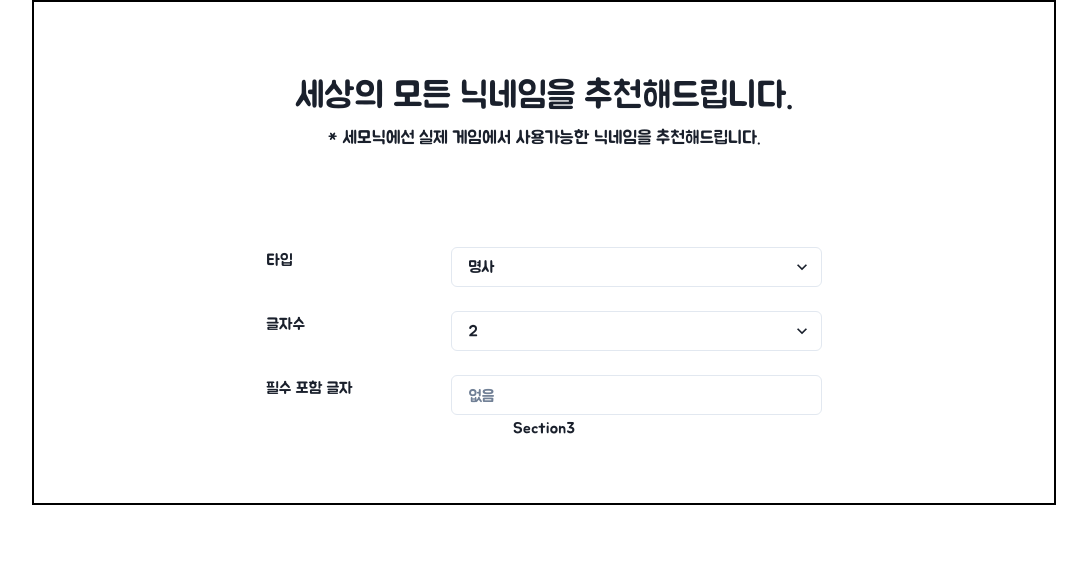
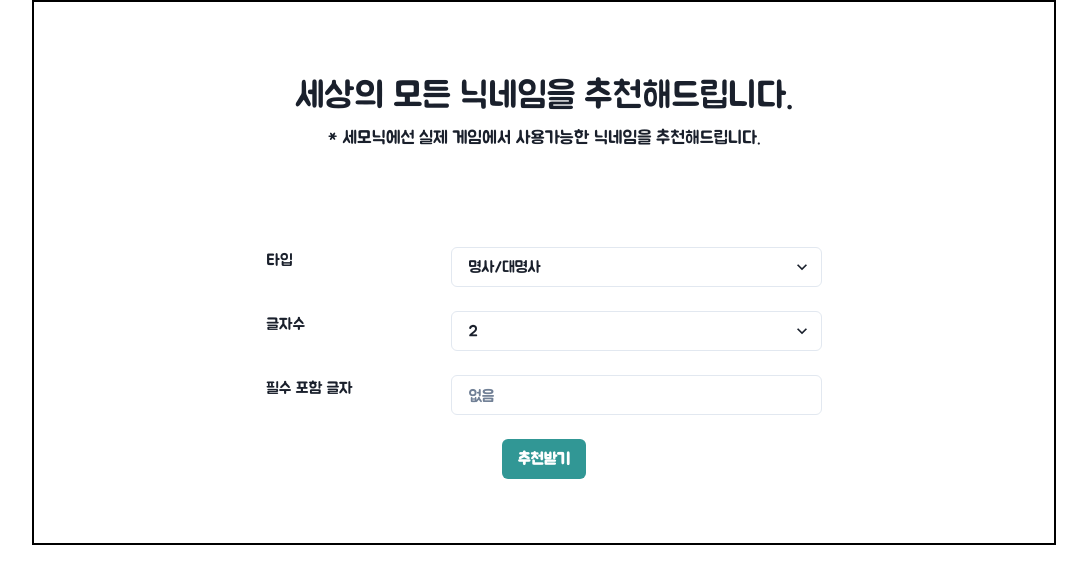
Before and after one commit to Hoony0321/semonick, a Next.js app: page / in a window 1280 px wide. Shown: the top 584 px of the page, without its empty margins (96-1183 px from the left). Built offline with nearby package versions, Linux system fonts and the light colour scheme.

Commit message:
feat : 홈페이지 작업 (기본 뼈대)

```diff
--- a/src/pages/components/home/Section2.tsx
+++ b/src/pages/components/home/Section2.tsx
@@ -1,5 +1,11 @@
+import { ISearchResult } from "@/@types/ISearchResult";
+import { ISelection, SelectionType } from "@/@types/ISelection";
+import { searchInDict } from "@/pages/api/dict.api";
+import { checkNicknameInMaple } from "@/pages/api/maple.api";
+import { searchResultAtom } from "@/store/searchResult.state";
 import {
   Box,
+  Button,
   Container,
   Flex,
   Grid,
@@ -7,23 +13,85 @@ import {
   Select,
   Text,
 } from "@chakra-ui/react";
+import { SubmitHandler, useForm } from "react-hook-form";
 import { useRecoilState } from "recoil";
 
 const Section2 = () => {
+  // State
+  const {
+    handleSubmit,
+    register,
+    watch,
+    formState: { errors, isSubmitting },
+  } = useForm<ISelection>();
+  const [searchResult, setSearchResult] = useRecoilState(searchResultAtom);
+
+  const changeSelectionType = (value: string) => {
+    if (value === "명사/대명사") {
+      return [SelectionType.명사, SelectionType.대명사];
+    }
+
+    if (value === "형용사/부사/동사") {
+      return [SelectionType.형용사, SelectionType.부사, SelectionType.동사];
+    }
+  };
+
+  const onSubmit: SubmitHandler<ISelection> = async (value: ISelection) => {
+    const searchDictResult = await searchInDict(value);
+    const searchResult: string[] = [];
+    if (searchDictResult) {
+      // 순서 섞기
+      const shuffledWords = searchDictResult
+        .slice()
+        .sort(() => Math.random() - 0.5);
+
+      // 5개 이상이 될 때까지 중복되지 않은 단어 넣기
+      for (let i = 0; i < shuffledWords.length; i++) {
+        if (searchResult.length >= 5) break;
+
+        const word = shuffledWords[i];
+        const isExist = await checkNicknameInMaple(word);
+        if (!isExist) {
+          searchResult.push(word);
+        }
+      }
+    }
+
+    // 검색 결과가 없을 때
+    if (searchResult.length == 0) {
+      alert("검색 결과가 없습니다.");
+      return;
+    }
+
+    setSearchResult({
+      words: searchResult,
+    });
+  };
+
   return (
     <>
       <Container flexDir={"column"}>
-        <Grid w={"100%"} templateColumns="repeat(1, 1fr)" gap={6}>
+        <Grid
+          w={"100%"}
+          templateColumns="repeat(1, 1fr)"
+          gap={6}
+          onSubmit={handleSubmit(onSubmit)}
+          as={"form"}
+        >
           <Flex>
             <Box flex={1}>
               <Text flex={1}>타입</Text>
             </Box>
             <Box flex={2}>
-              <Select>
-                <option value="명사" defaultChecked>
-                  명사
+              <Select
+                {...register("type", {
+                  setValueAs: changeSelectionType,
+                })}
+              >
+                <option value={"명사/대명사"} defaultChecked>
+                  명사/대명사
                 </option>
-                <option value="형용사">형용사</option>
+                <option value={"형용사/부사/동사"}>형용사/부사/동사</option>
               </Select>
             </Box>
           </Flex>
@@ -34,7 +102,7 @@ const Section2 = () => {
             </Box>
             <Box flex={2}>
               {" "}
-              <Select>
+              <Select {...register("length")}>
                 <option value="2" defaultChecked>
                   2
                 </option>
@@ -51,8 +119,19 @@ const Section2 = () => {
               <Text>필수 포함 글자</Text>
             </Box>
             <Box flex={2}>
-              <Input flex={2} placeholder="없음" />
+              <Input
+                flex={2}
+                placeholder="없음"
+                {...register("include")}
+                required
+              />
             </Box>
+          </Flex>
+
+          <Flex justify={"center"}>
+            <Button type="submit" colorScheme="teal">
+              추천받기
+            </Button>
           </Flex>
         </Grid>
       </Container>
--- a/src/pages/components/home/Section3.tsx
+++ b/src/pages/components/home/Section3.tsx
@@ -1,5 +1,35 @@
+import { searchResultAtom } from "@/store/searchResult.state";
+import { Box, Grid, Text } from "@chakra-ui/react";
+import { useEffect } from "react";
+import { useRecoilValue } from "recoil";
+
 const Section3 = () => {
-  return <h1> Section3 </h1>;
+  const searchResult = useRecoilValue(searchResultAtom);
+
+  useEffect(() => {
+    console.log(searchResult);
+  }, [searchResult]);
+
+  return (
+    <>
+      <Text fontSize={36}>추천 결과</Text>
+      <Box h={12} />
+      <Grid
+        w={"100%"}
+        templateColumns="repeat(1, 1fr)"
+        gap={6}
+        textAlign={"center"}
+      >
+        {searchResult.words.map((word, index) => {
+          return (
+            <Text key={"word" + index} fontSize={24}>
+              {word}
+            </Text>
+          );
+        })}
+      </Grid>
+    </>
+  );
 };
 
 export default Section3;
--- a/src/pages/index.tsx
+++ b/src/pages/index.tsx
@@ -3,8 +3,12 @@ import Section2 from "./components/home/Section2";
 import Section1 from "./components/home/Section1";
 import { NextPage } from "next";
 import { Box, Container, Spacer } from "@chakra-ui/react";
+import { searchResultAtom } from "@/store/searchResult.state";
+import { useRecoilValue } from "recoil";
 
 const Home: NextPage = () => {
+  const searchResult = useRecoilValue(searchResultAtom);
+
   return (
     <>
       <Container
@@ -17,7 +21,12 @@ const Home: NextPage = () => {
         <Section1 />
         <Box h={24} />
         <Section2 />
-        <Section3 />
+        {searchResult.words.length > 0 && (
+          <>
+            <Box h={36} />
+            <Section3 />
+          </>
+        )}
       </Container>
     </>
   );
```
